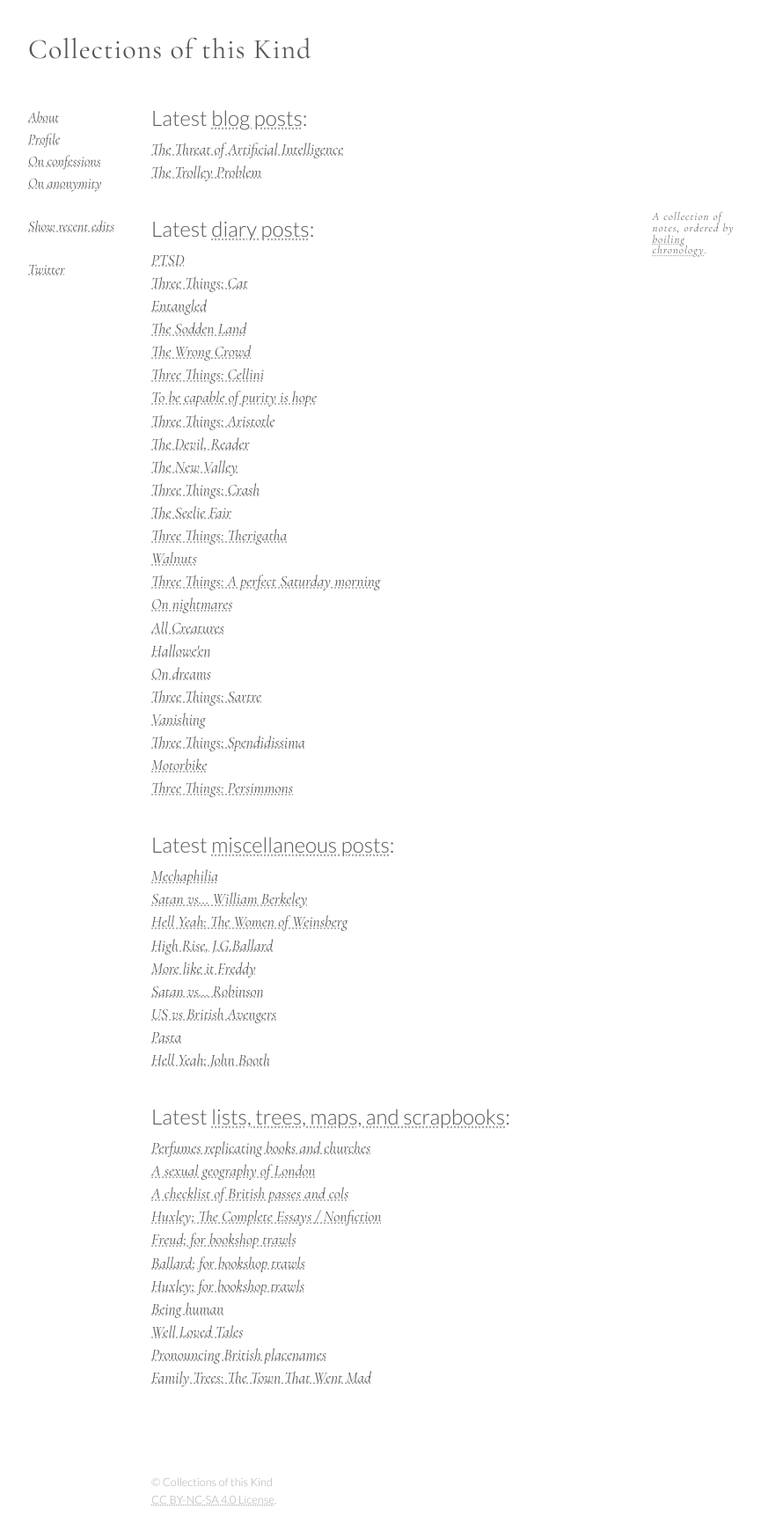
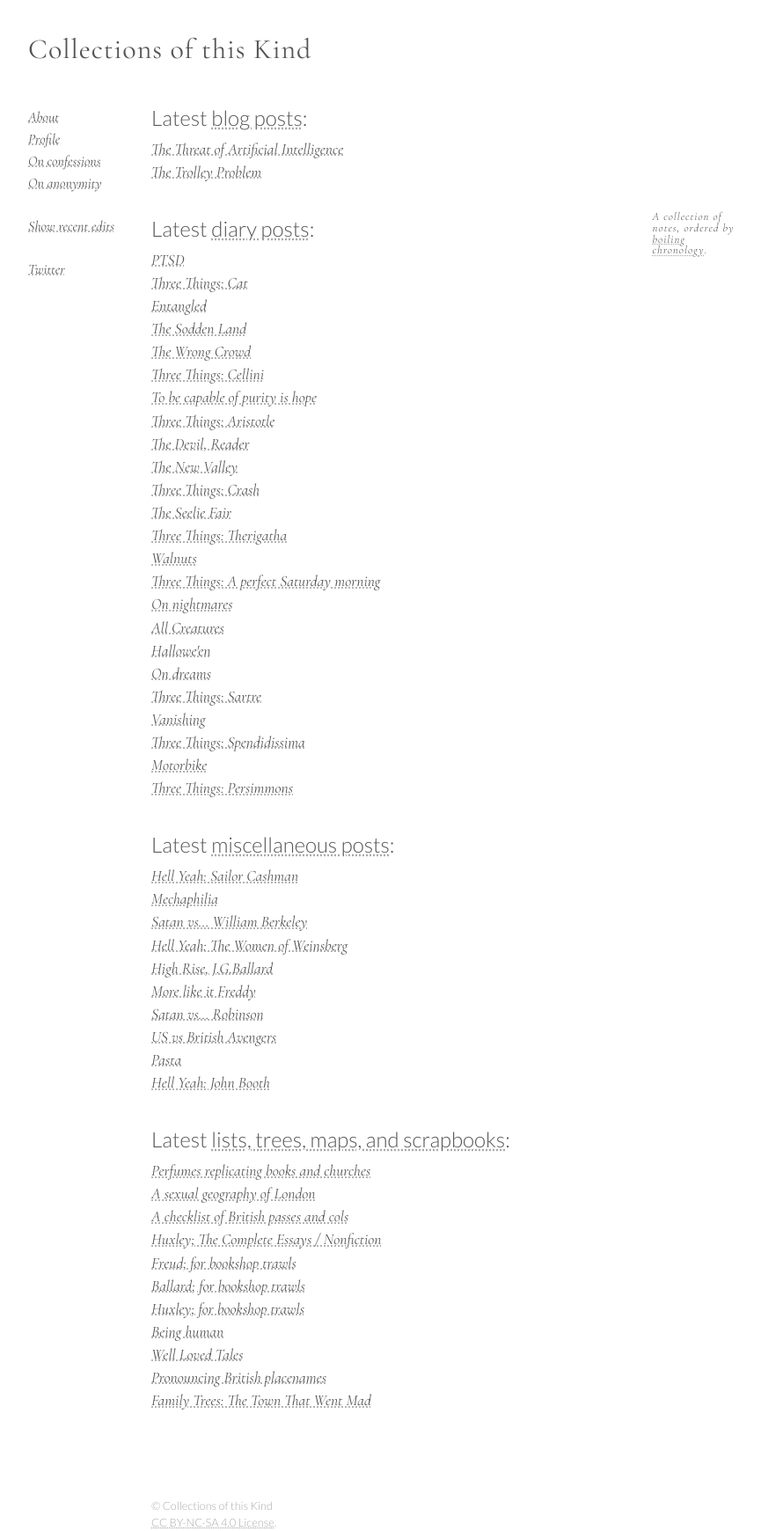
Before and after one commit to CollectionsOfThisKind/collectionsofthiskind.github.io, a Jekyll site: the page built from index.html, in a window 1280 px wide. Shown: the whole page at 88% size, without its empty margins (78-943 px from the left). Built offline with Jekyll 4.4.1, drawn with Linux system fonts in a browser that asks for light colours; before the commit the page ends 1714 px from its top, so only the background shows below that.

Commit message:
Add files via upload

```diff
--- a/index.html
+++ b/index.html
@@ -79,6 +79,7 @@ A collection of notes, ordered by <a href="/pages/about/boiling.html">boiling ch
 <h2 name="misc">Latest <a href="pages/misc/index.html">miscellaneous posts</a>:</h2>
 
 <ul class="new">
+<li><a href="/pages/misc/hellyeah2.html">Hell Yeah: Sailor Cashman</a></li>
 <li><a href="/pages/misc/impatience.html">Mechaphilia</a></li>
 <li><a href="/pages/misc/satan2.html">Satan vs&hellip; William Berkeley</a></li>
 <li><a href="/pages/misc/hellyeah2.html">Hell Yeah: The Women of Weinsberg</a></li>
```
